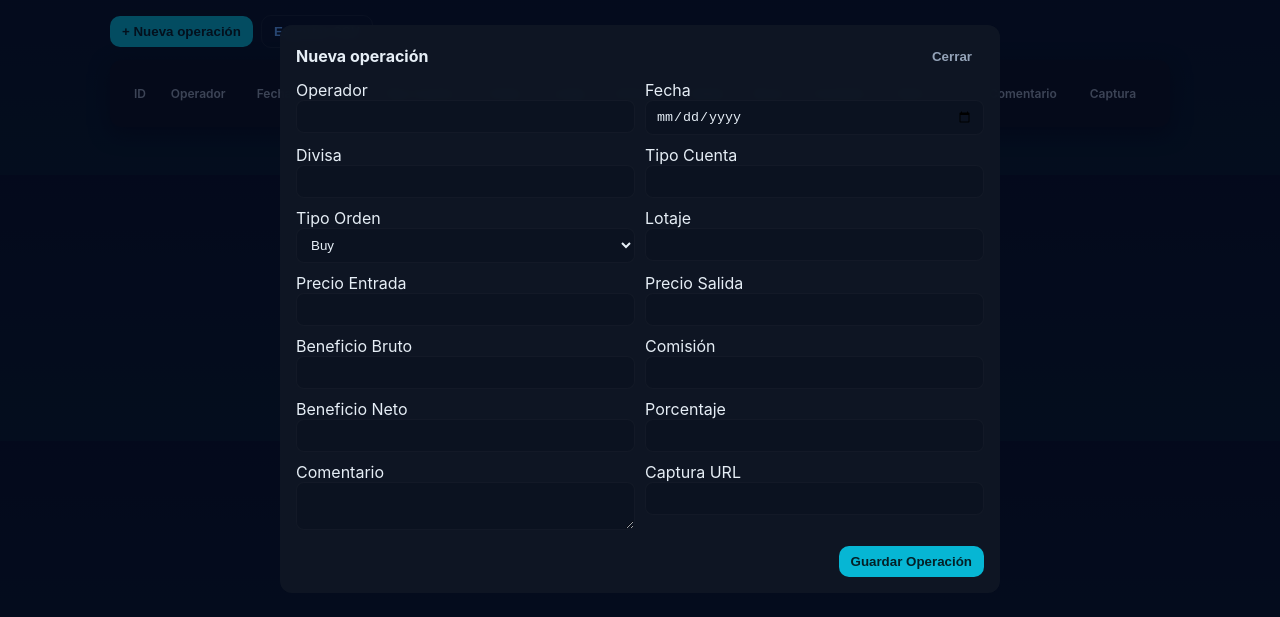
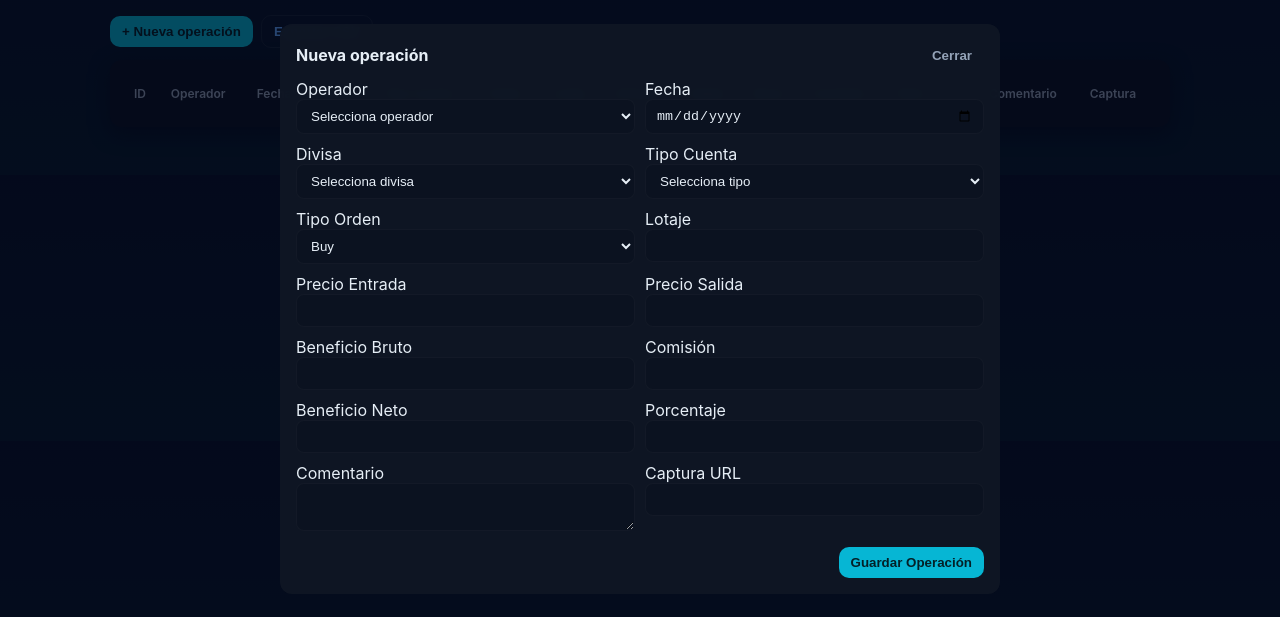
Before and after one commit to BrandonR2003/trading-journal, a plain HTML site: page index.html in a window 1280 px wide. Both pictures are taken after a click on the button "+ Nueva operación". Shown: the part 91-708 px from the top of the page. Drawn offline with nearby package versions, Linux system fonts and the light colour scheme; no server answers.

Commit message:
PRUEBA index.html

```diff
--- a/index.html
+++ b/index.html
@@ -91,16 +91,48 @@
       </div>
       <form id="form">
   <div class="form-grid">
-          <label>Operador <input id="operador" type="text" required></label>
-          <label>Fecha <input id="fecha" type="date" required></label>
-          <label>Divisa <input id="divisa" type="text"></label>
-          <label>Tipo Cuenta <input id="tipo_cuenta" type="text"></label>
-          <label>Tipo Orden
+    <label>
+      Operador
+      <select id="operador" required>
+        <option value="">Selecciona operador</option>
+        <option value="Brandon">Brandon</option>
+        <option value="Raul">Raul</option>
+      </select>
+    </label>
+
+    <label>
+      Fecha
+      <input id="fecha" type="date" required>
+    </label>
+
+    <label>
+      Divisa
+      <select id="divisa">
+        <option value="">Selecciona divisa</option>
+        <option value="EUR/USD">EUR/USD</option>
+        <option value="GBP/USD">GBP/USD</option>
+        <option value="USD/JPY">USD/JPY</option>
+        <option value="XAU/USD">XAU/USD</option>
+      </select>
+    </label>
+
+    <label>
+      Tipo Cuenta
+      <select id="tipo_cuenta">
+        <option value="">Selecciona tipo</option>
+        <option value="Apollo">Apollo</option>
+        <option value="Personal">Personal</option>
+      </select>
+    </label>
+
+    <label>
+      Tipo Orden
       <select id="tipo_orden">
         <option value="Buy">Buy</option>
         <option value="Sell">Sell</option>
       </select>
     </label>
+
     <label>Lotaje <input id="lotaje" type="number" step="0.01"></label>
     <label>Precio Entrada <input id="precio_entrada" type="number" step="0.0001"></label>
     <label>Precio Salida <input id="precio_salida" type="number" step="0.0001"></label>
```
Lines whose indentation alone changed are shown as unchanged.
